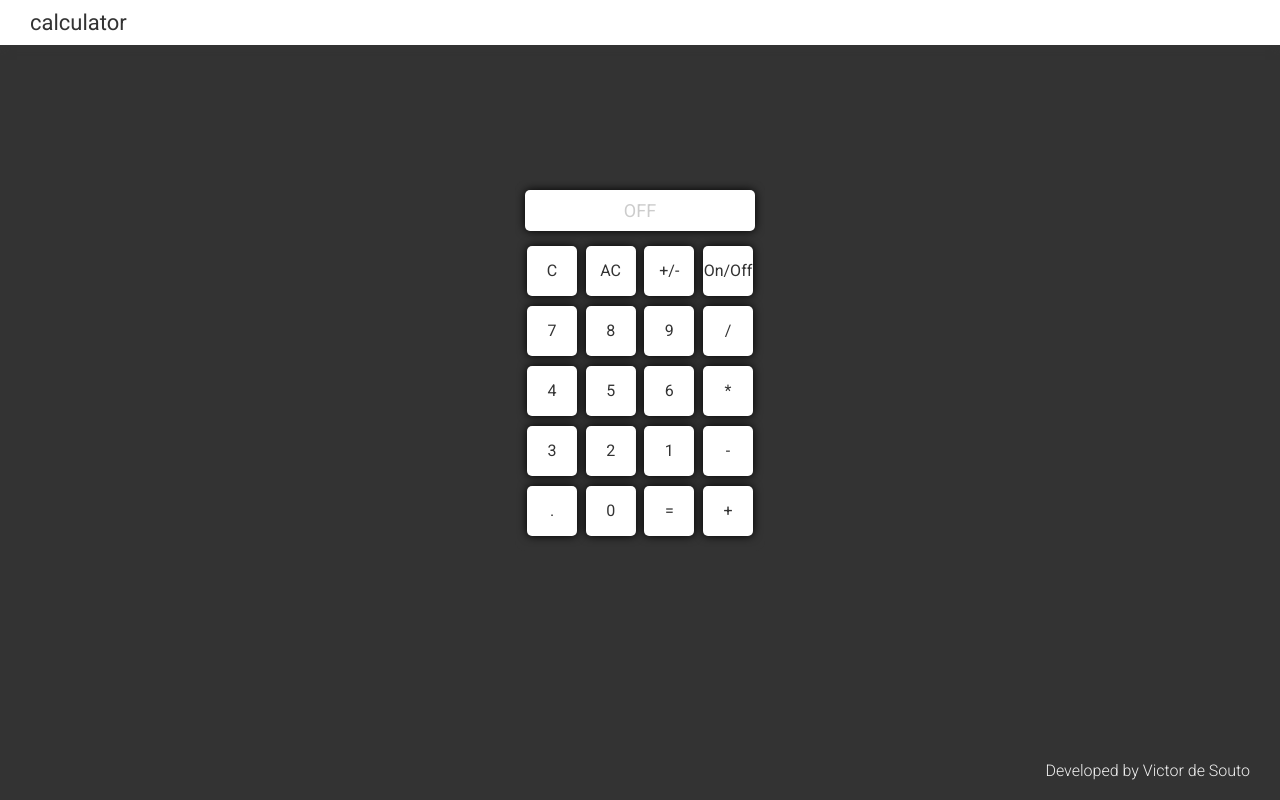
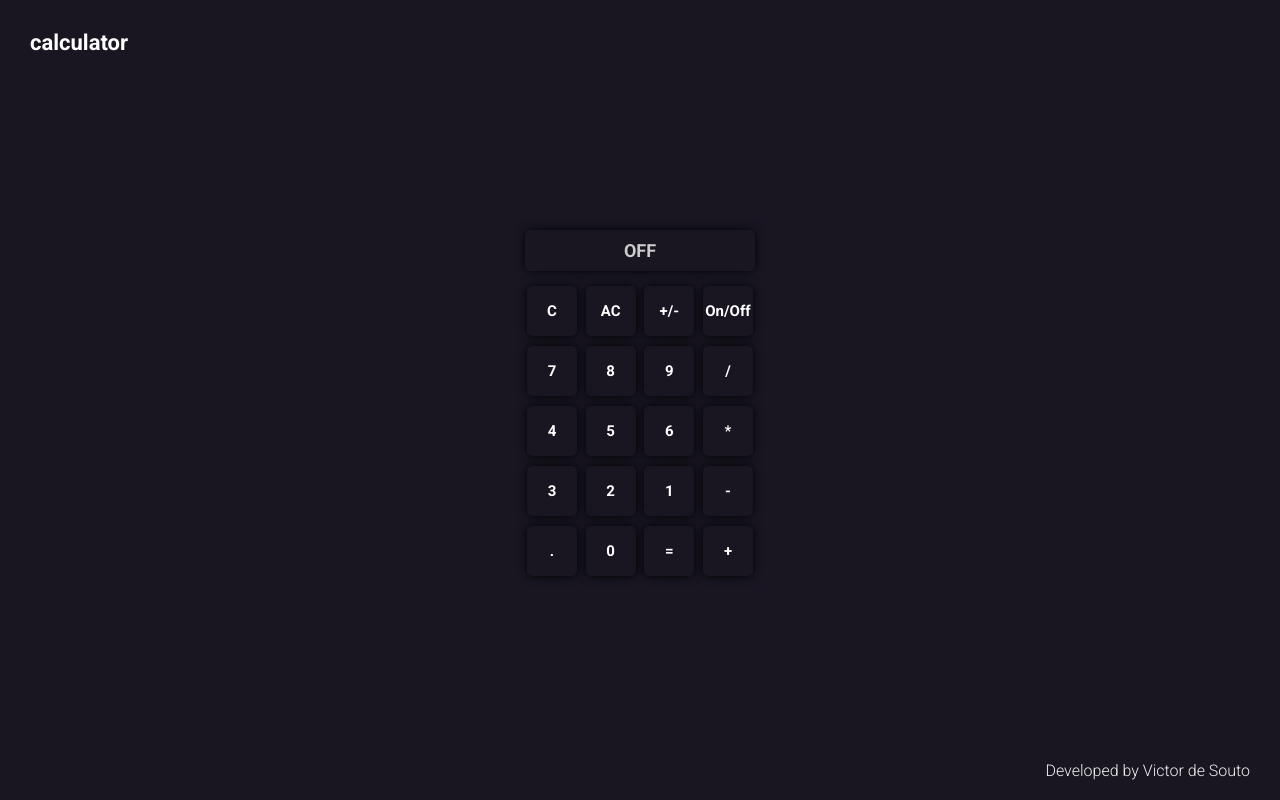
Before and after one commit to sudo-victor/calculator, a React (Create React App) app: page / in a window 1280 px wide. Built offline with nearby package versions, Linux system fonts and the light colour scheme.

Commit message:
style new layout

```diff
--- a/src/components/Button/styles.js
+++ b/src/components/Button/styles.js
@@ -8,9 +8,10 @@ export const Container = styled.button`
     align-items: center;
     justify-content: center;
     border-radius: 5px;
-    background: #fff;
-    color: #333;
-    font-size: 16px;
+    background: #191622;
+    color: #fff;
+    font-size: 15px;
+    font-weight: 700;
     box-shadow: 0px 0px 10px #000;
     outline: none;
     border: none;
--- a/src/components/Calculator/styles.js
+++ b/src/components/Calculator/styles.js
@@ -2,7 +2,7 @@ import styled from "styled-components";
 
 export const Container = styled.div`
     width: 250px;
-    background: #333;
+    background: #191622;
     border-radius: 10px;
     overflow: hidden;
 `;
--- a/src/components/Display/styles.js
+++ b/src/components/Display/styles.js
@@ -10,9 +10,10 @@ export const Input = styled.input`
     width: 100%;
     padding: 10px;
     font-size: 18px;
+    font-weight: 700;
     text-align: ${(props) => (props.on ? "end" : "center")};
-    background: #fff;
-    color: ${(props) => (props.on ? "#333" : "#ccc")};
+    background: #191622;
+    color: ${(props) => (props.on ? "#fff" : "#ccc")};
     border-radius: 5px;
     box-shadow: 0px 0px 10px #000;
     border: none;
--- a/src/components/Header/styles.js
+++ b/src/components/Header/styles.js
@@ -2,13 +2,12 @@ import styled from "styled-components";
 
 export const Container = styled.header`
     width: 100%;
-    padding: 10px 30px;
-    box-shadow: 0 0 10px #333;
-    background: #fff;
+    padding: 30px 30px;
+    background: #191622;
 `;
 
 export const Title = styled.h1`
-    color: #333;
+    color: #fff;
     font-size: 22px;
-    font-weight: 400;
+    font-weight: 700;
 `;
--- a/src/styles/globalStyle.js
+++ b/src/styles/globalStyle.js
@@ -10,7 +10,7 @@ const GlobalStyle = createGlobalStyle`
     }
 
     body {
-        background: #333;
+        background: #191622;
     }
 `;
 
```
